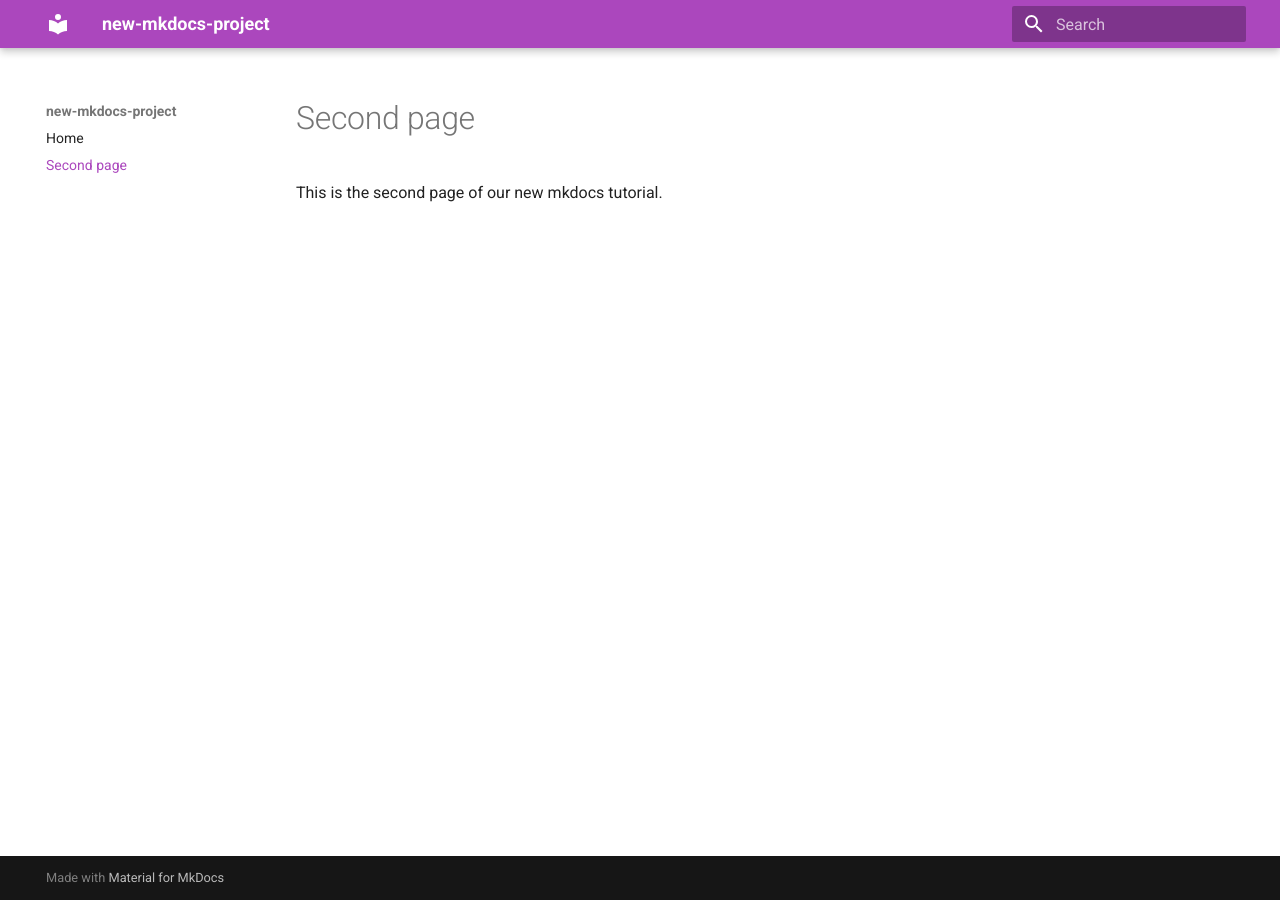
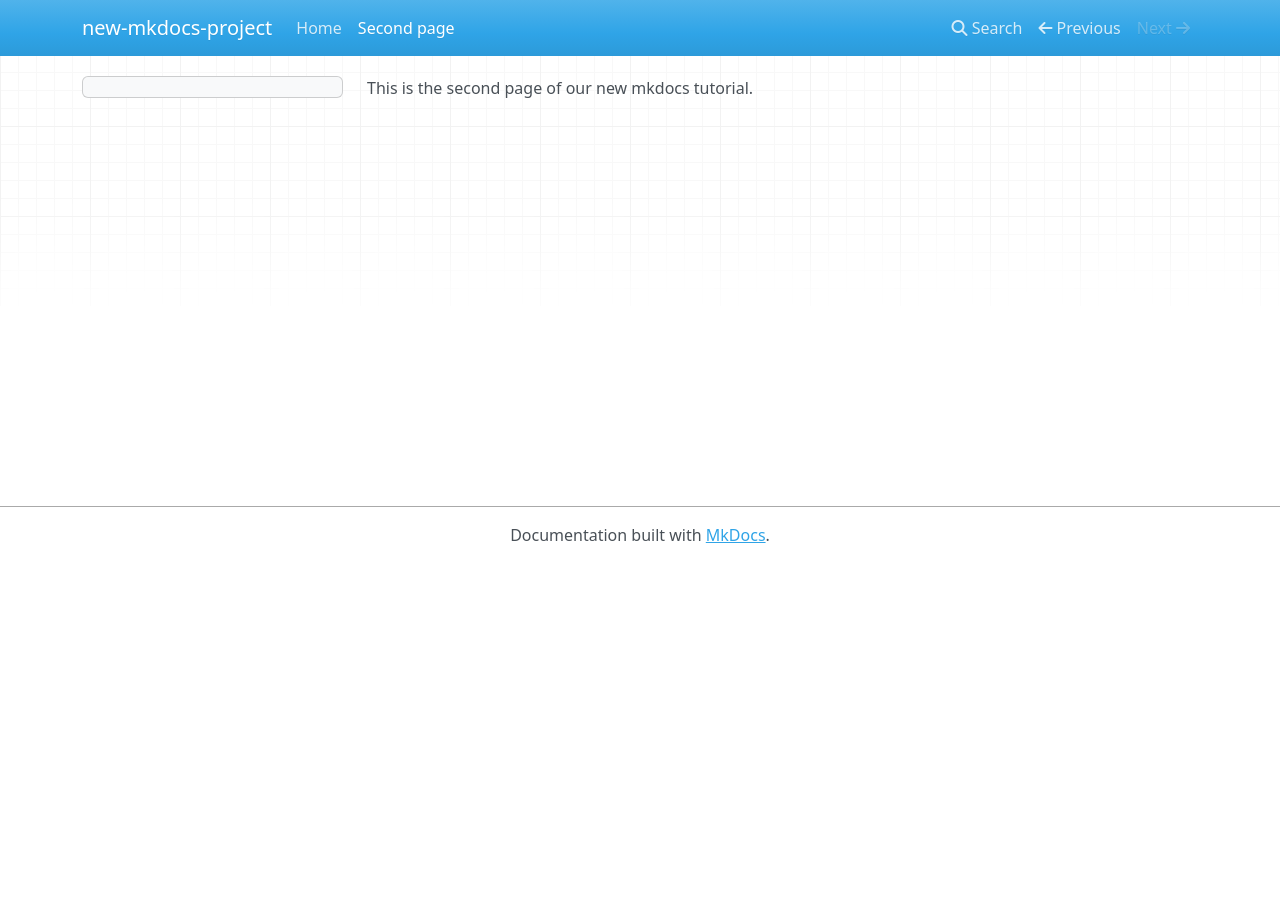
Before and after one commit to Quadrisheriff/mkdocs-project, an MkDocs documentation site: the page built from docs/second.md, in a window 1280 px wide. Built offline with MkDocs 1.6.1, drawn with Linux system fonts in a browser that asks for light colours; nearby versions of some CDN libraries.

Commit message:
Update mkdocs.yml

```diff
--- a/mkdocs.yml
+++ b/mkdocs.yml
@@ -8,8 +8,3 @@ site_author: Quadri Sheriff
 nav:
   - Home: index.md
   - Second page: second.md
-
-theme:
-  name: material
-  palette:
-    primary: 'purple'
```
